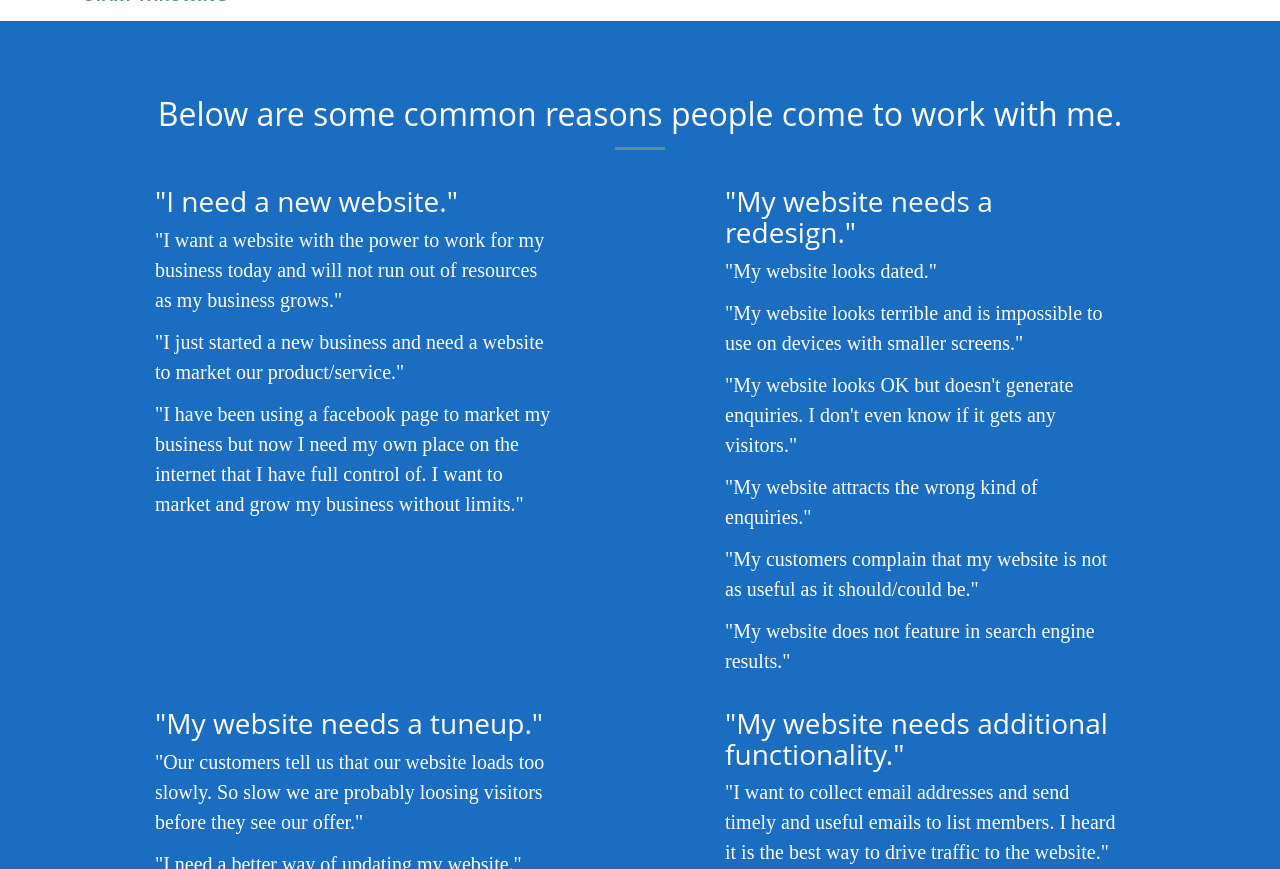
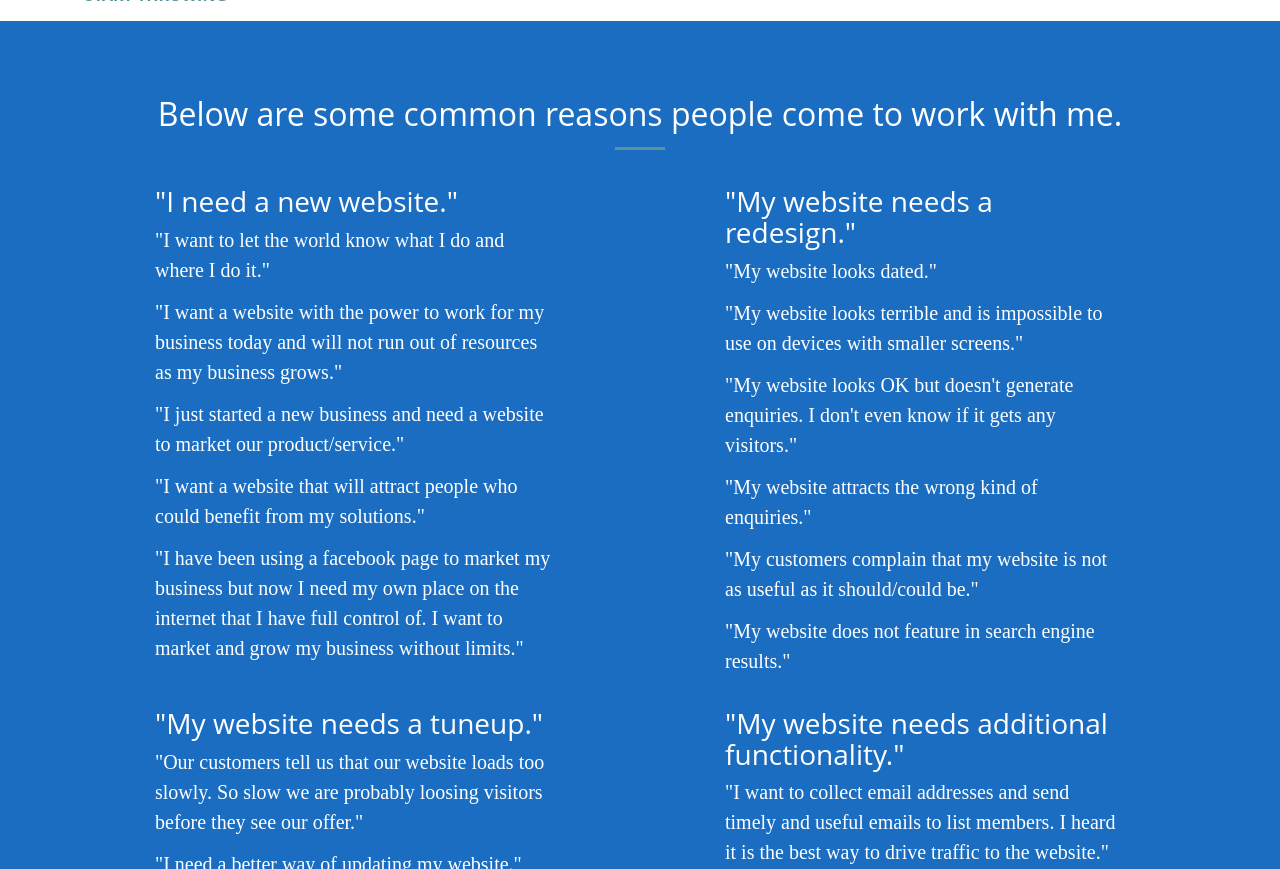
Before and after one commit to primertest-org/ADAADA, a Jekyll site: the page built from index.html, in a window 1280 px wide and 900 px high, scrolled down 941 px, cut to the strip 31-900 px from the top of the window. Built offline with Jekyll 4.4.1, drawn with Linux system fonts in a browser that asks for light colours; some web fonts are replaced.

Commit message:
Update services.html

```diff
--- a/_includes/services.html
+++ b/_includes/services.html
@@ -13,9 +13,12 @@
           <div class="service-box">
             <!--<i class="fa fa-4x fa-diamond text-primary sr-icons"></i> -->
             <h3 class="editable">"I need a new website."</h3>
+            <p class=" editable">"I want to let the world know what I do and where I do it."</p>
             <p class=" editable">"I want a website with the power to work for my business today and will not run out of resources as my business grows."</p>
             <p class=" editable">"I just started a new business and need a website to market our product/service."</p>
-            <p class=" editable">"I have been using a facebook page to market my business but now I need my own place on the internet that I have full control of. I want to market and grow my business without limits."</p>
+            <p class=" editable">"I want a website that will attract people who could benefit from my solutions."</p>
+              <p class=" editable">"I have been using a facebook page to market my business but now I need my own place on the internet that I have full control of. I want to market and grow my business without limits."</p>
+
           </div>
         </div>
         <div class="col-lg-6 col-md-6">
```
